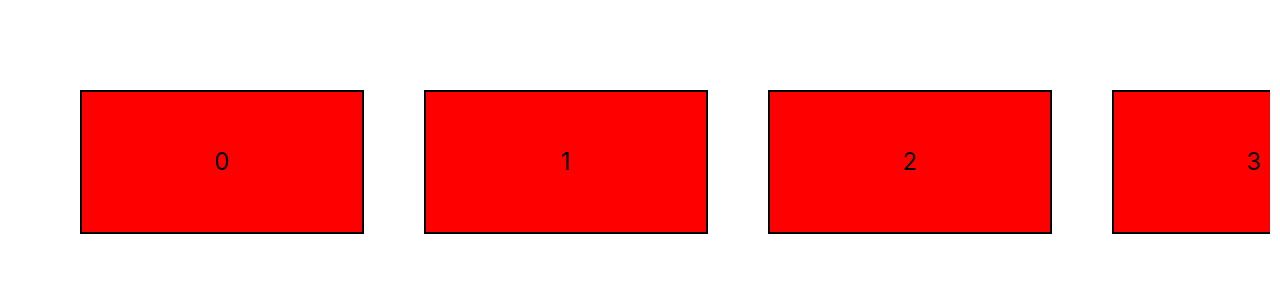
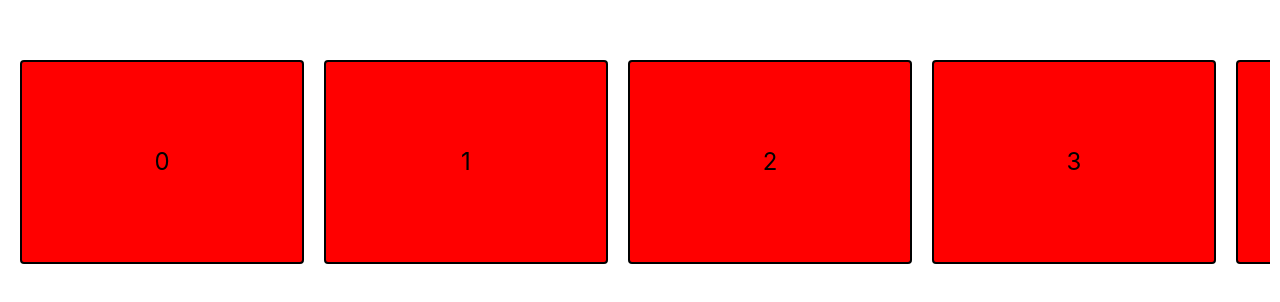
Before and after one commit to PrashantSingh5946/multiitemCarousel, a React (Vite) app: page / in a window 1280 px wide. Shown: the part 238-540 px from the top of the page. Built offline with nearby package versions, Linux system fonts and the light colour scheme.

Commit message:
Stable layout

```diff
--- a/src/components/carousel.jsx
+++ b/src/components/carousel.jsx
@@ -3,7 +3,7 @@ import { css } from "@emotion/css";
 import Slide from "./slide";
 
 export default function Carousel() {
-  let height = 220;
+  let height = 165;
   let step = 1;
   let padding = 10;
   let width = 300;
@@ -16,7 +16,7 @@ export default function Carousel() {
     <div
       className={css`
         font-size: 24px;
-        height: ${height}px;
+        max-height: ${height}px;
         background: ${background};
         display: flex;
         justify-content: center;
@@ -26,8 +26,12 @@ export default function Carousel() {
         overflow-x: scroll;
         overflow-y: hidden;
         margin: 10px;
-        padding: 40px;
+        padding: 30px 0px;
         justify-content: space-between;
+        ::-webkit-scrollbar {
+          display: none;
+        }
+
       `}
     >
       <div
--- a/src/components/slide.jsx
+++ b/src/components/slide.jsx
@@ -6,13 +6,14 @@ export default function Slide(props) {
     <div
       className={css`
         min-width: 280px;
-        height: 140px;
+        height: 200px;
         background: red;
-        margin:30px;
+        margin:0px 10px;
         border: 2px solid black;
         display:flex;
         justify-content:center;
         align-items:center;
+        border-radius: 4px;
       `}
     >
       {props.data??"Nothing"}
```
